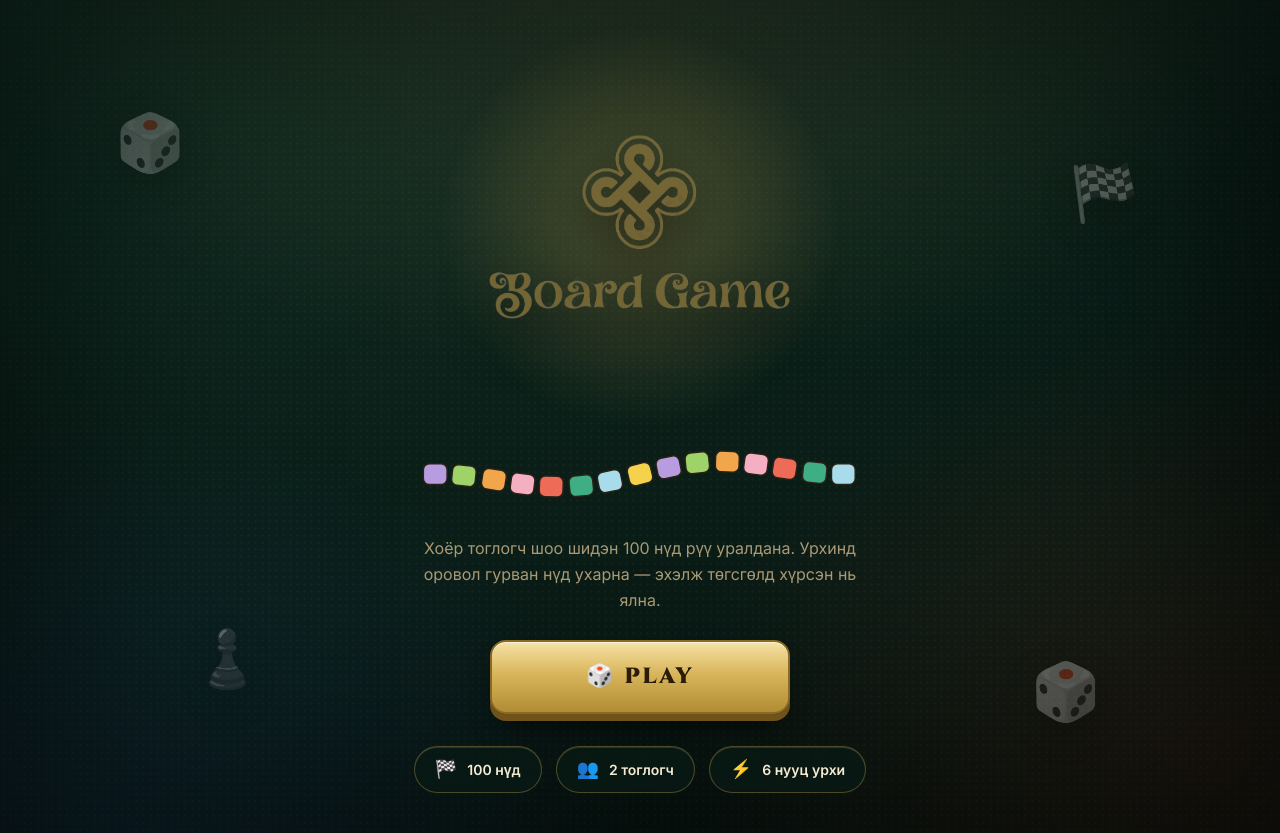
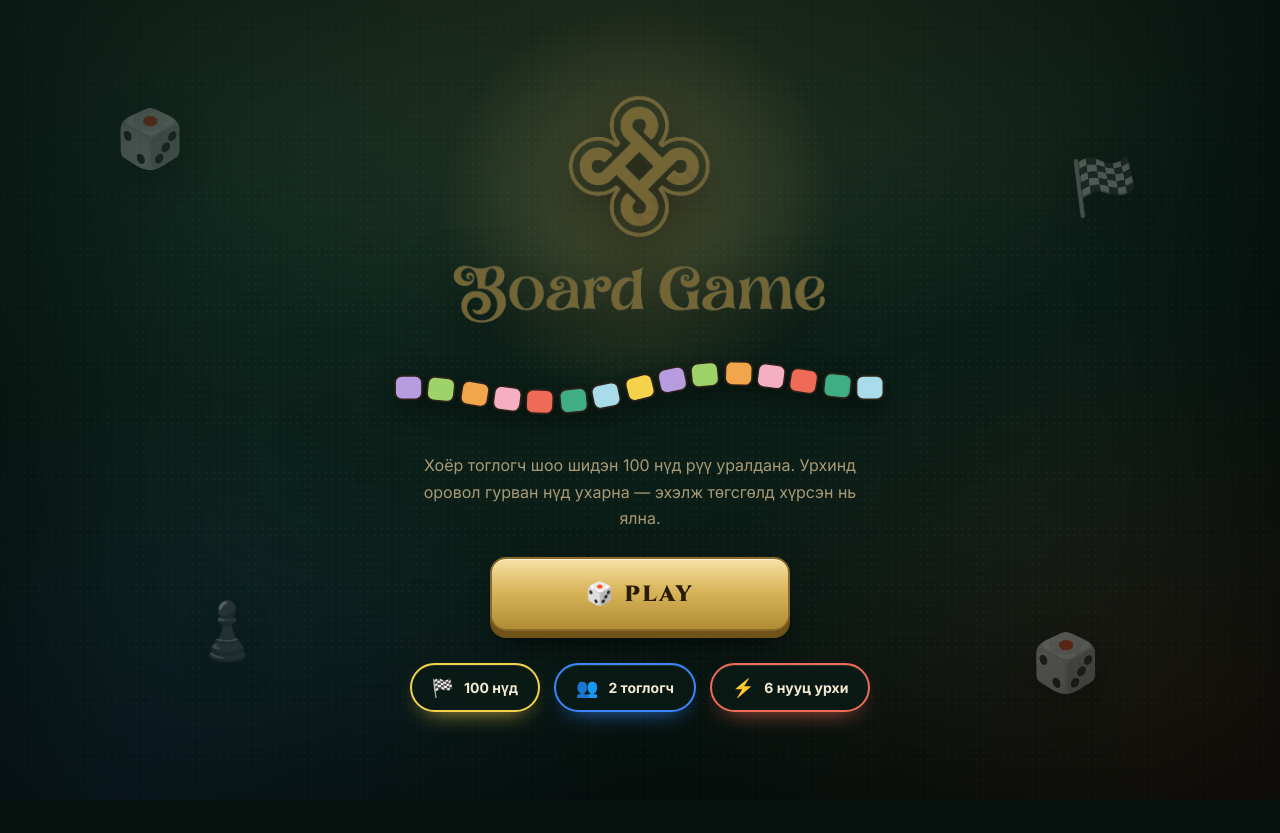
Before and after one commit to 2gooNo/Board-Game, a Next.js app: page / in a window 1280 px wide. After the commit the page ends 800 px from the top, so only its background shows below. Built offline with nearby package versions, Linux system fonts and the light colour scheme.

Commit message:
style(home): adjust logo negative margins for padding trim and add shadow styling to mini track

```diff
--- a/src/app/HomePage/HomePage.module.css
+++ b/src/app/HomePage/HomePage.module.css
@@ -33,11 +33,20 @@
   z-index: -1;
 }
 
+/* the source png carries a lot of transparent padding — trim it visually */
 .logo {
-  width: 420px;
-  max-width: 78vw;
+  width: 520px;
+  max-width: 86vw;
   height: auto;
+  margin: -110px 0 -118px;
   filter: drop-shadow(0 18px 26px rgba(0, 0, 0, 0.75));
+}
+
+.miniTrack {
+  width: 100%;
+  max-width: 560px;
+  height: auto;
+  filter: drop-shadow(0 8px 12px rgba(0, 0, 0, 0.55));
 }
 
 .tagline {
@@ -69,11 +78,11 @@
   gap: 10px;
   padding: 12px 20px;
   border-radius: 999px;
-  border: 1px solid rgba(216, 180, 90, 0.32);
-  background: rgba(9, 26, 21, 0.75);
-  box-shadow: inset 0 1px 0 rgba(246, 227, 166, 0.14);
+  border: 2px solid var(--accent);
+  background: rgba(9, 26, 21, 0.78);
+  box-shadow: 0 10px 24px -14px var(--accent), inset 0 1px 0 rgba(255, 255, 255, 0.1);
   font-size: 14px;
-  font-weight: 600;
+  font-weight: 700;
   color: var(--ink);
 }
 
--- a/src/app/HomePage/page.js
+++ b/src/app/HomePage/page.js
@@ -86,13 +86,13 @@ export default function HomePage() {
           </Link>
 
           <div className={style.chips}>
-            <div className={style.chip}>
+            <div className={style.chip} style={{ "--accent": "#f5d24c" }}>
               <span className={style.chipIcon}>🏁</span> 100 нүд
             </div>
-            <div className={style.chip}>
+            <div className={style.chip} style={{ "--accent": "#3a86ff" }}>
               <span className={style.chipIcon}>👥</span> 2 тоглогч
             </div>
-            <div className={style.chip}>
+            <div className={style.chip} style={{ "--accent": "#ee6c57" }}>
               <span className={style.chipIcon}>⚡</span> 6 нууц урхи
             </div>
           </div>
```
